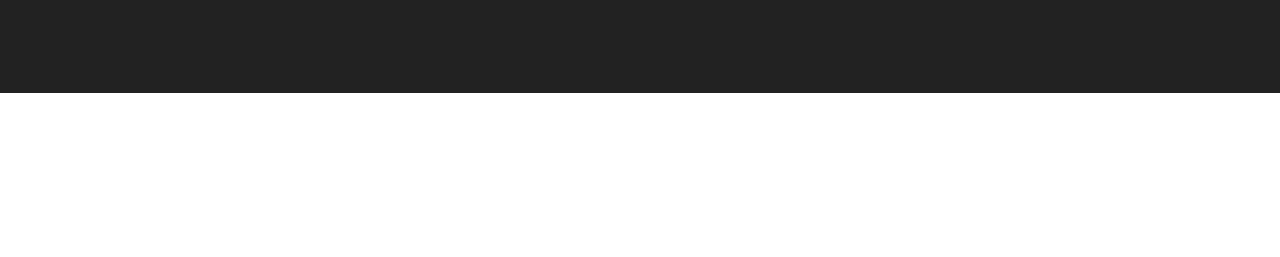
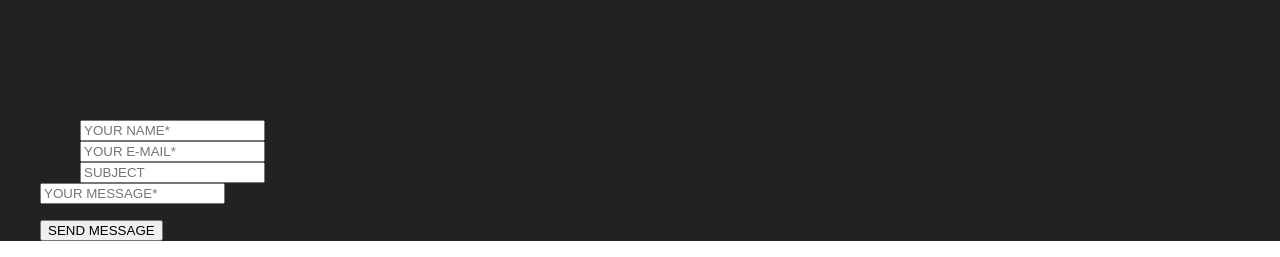
Before and after one commit to Taunamik/Golden, a plain HTML site: page index.html in a window 1280 px wide. Shown: the part 822-1079 px from the top of the page. Before the commit the page ends 942 px from the top, so only its background shows below. Drawn offline with Linux system fonts and the light colour scheme.

Commit message:
Update index.html

```diff
--- a/index.html
+++ b/index.html
@@ -42,6 +42,17 @@
 
      <footer>
         <h1 class="text-logo2">CONTACT US</h1>
+        <ul class="information-list">
+            <ul class="information-list2">
+            <li class="information-list-item"><input class="input1" placeholder="YOUR NAME*" type="text"></li>
+            <li class="information-list-item"><input class="input1" placeholder="YOUR E-MAIL*" type="text"></li>
+            <li class="information-list-item"><input class="input1" placeholder="SUBJECT" type="text"></li>
+            </ul>
+            <li class="information-list-item"><input class="input2" placeholder="YOUR MESSAGE*" type="text"></li>
+        </ul>
+        <ul class="btn">
+        <button>SEND MESSAGE</button>
+        </ul>
      </footer>
 </body>
 </html>
```
